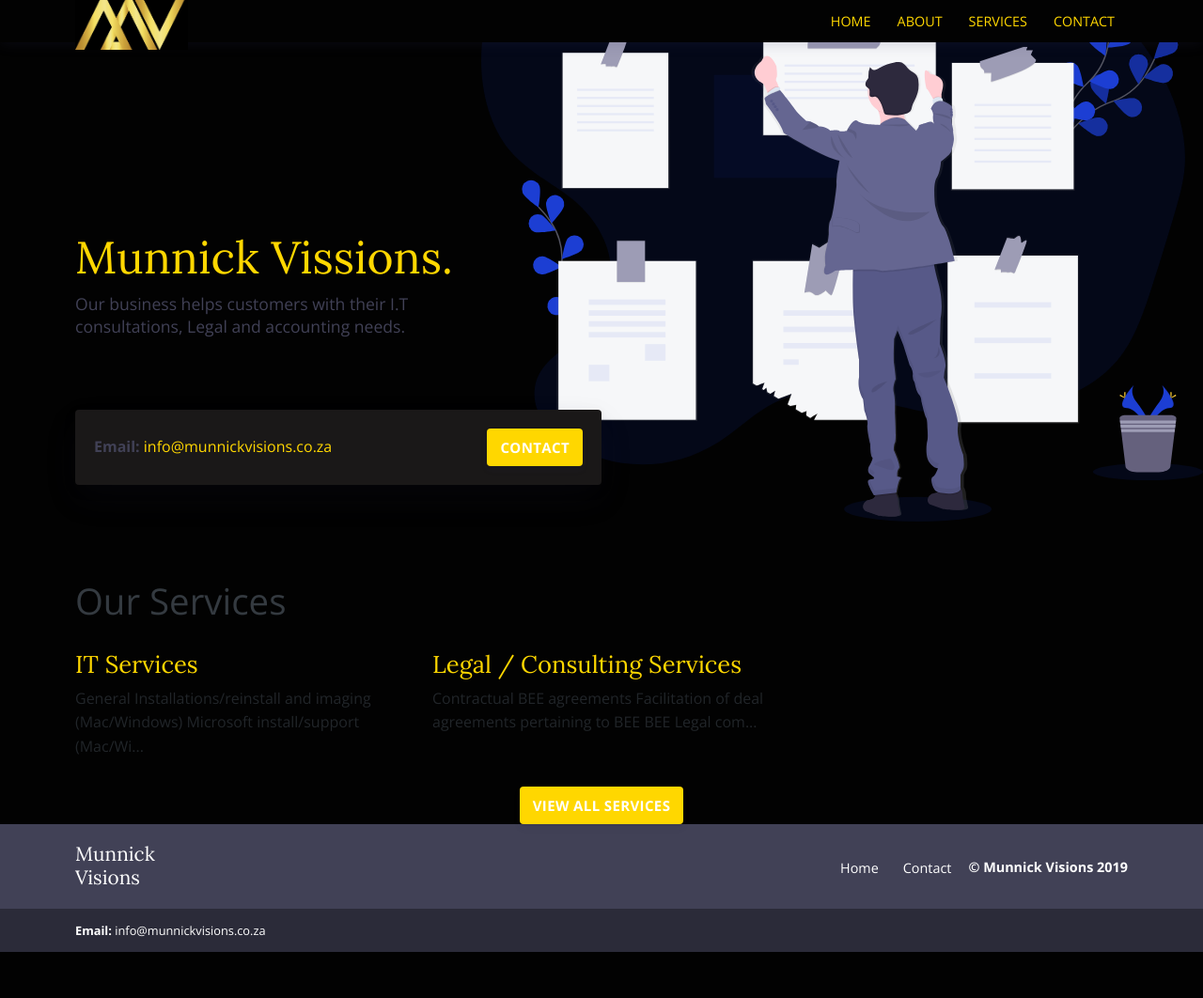
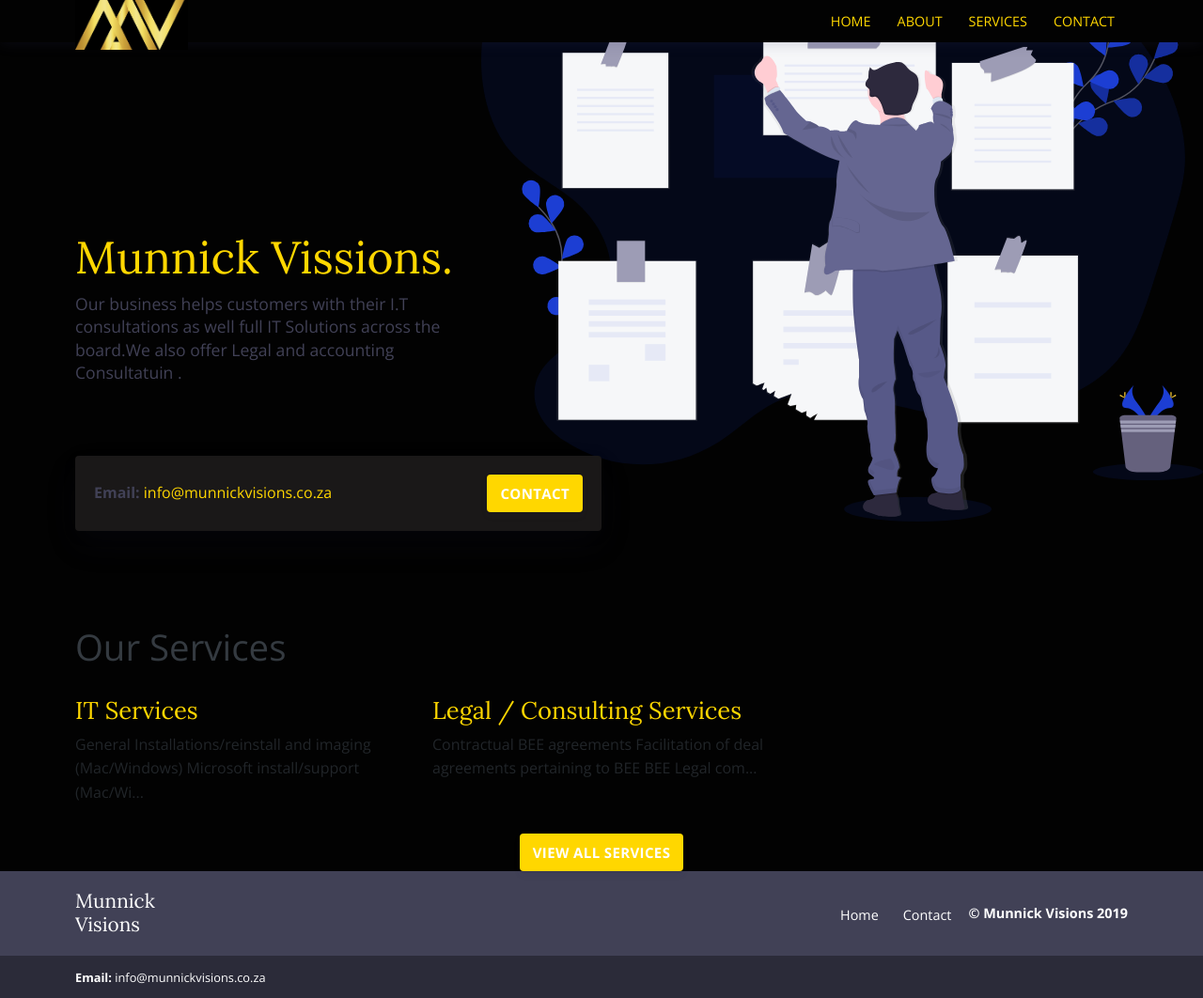
Before and after one commit to sha911/munnickvisions, a Jekyll site: the page built from index.html, in a window 1280 px wide. Shown: the whole page at 94% size. Built offline with Jekyll 4.4.1, drawn with Linux system fonts in a browser that asks for light colours; before the commit the page ends 1013 px from its top, so only the background shows below that.

Commit message:
Update index.html

```diff
--- a/index.html
+++ b/index.html
@@ -7,7 +7,7 @@ bodyClass: page-home
 <div class="intro pb-4">
   <div class="container">
     <h1>Munnick Vissions.</h1>
-    <p>Our business helps customers with their I.T consultations, Legal and accounting needs.</p>
+    <p>Our business helps customers with their I.T consultations as well full IT Solutions across the board.We also offer Legal and accounting Consultatuin .</p>
   </div>
 </div>
 
```
